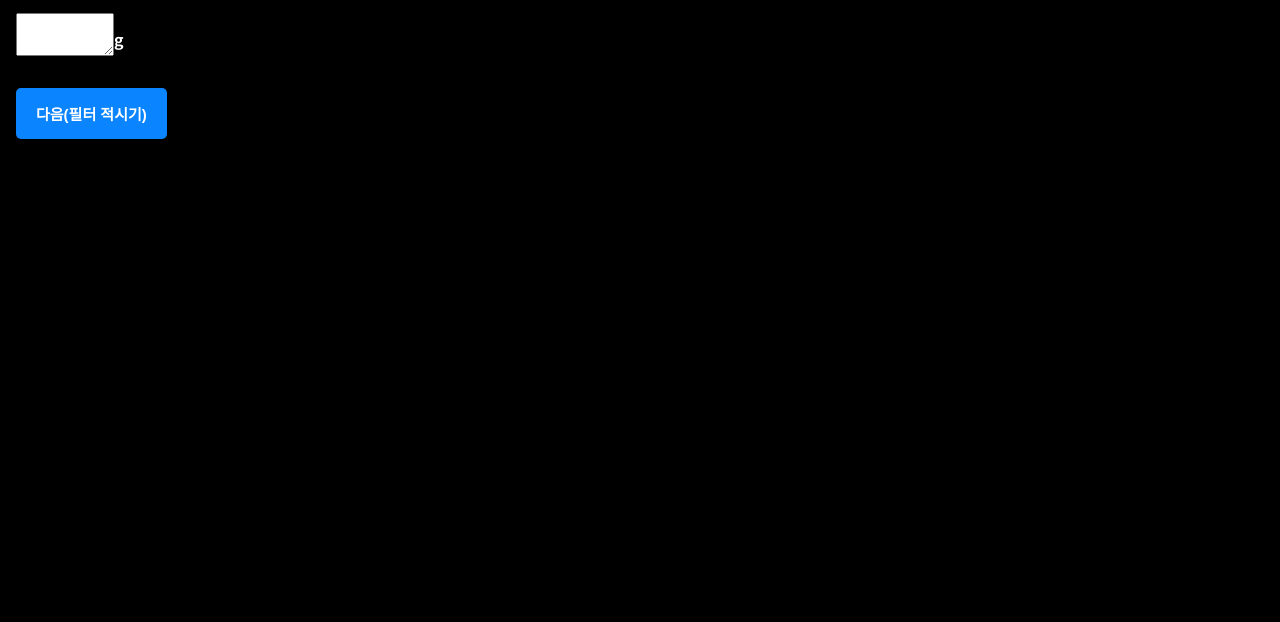
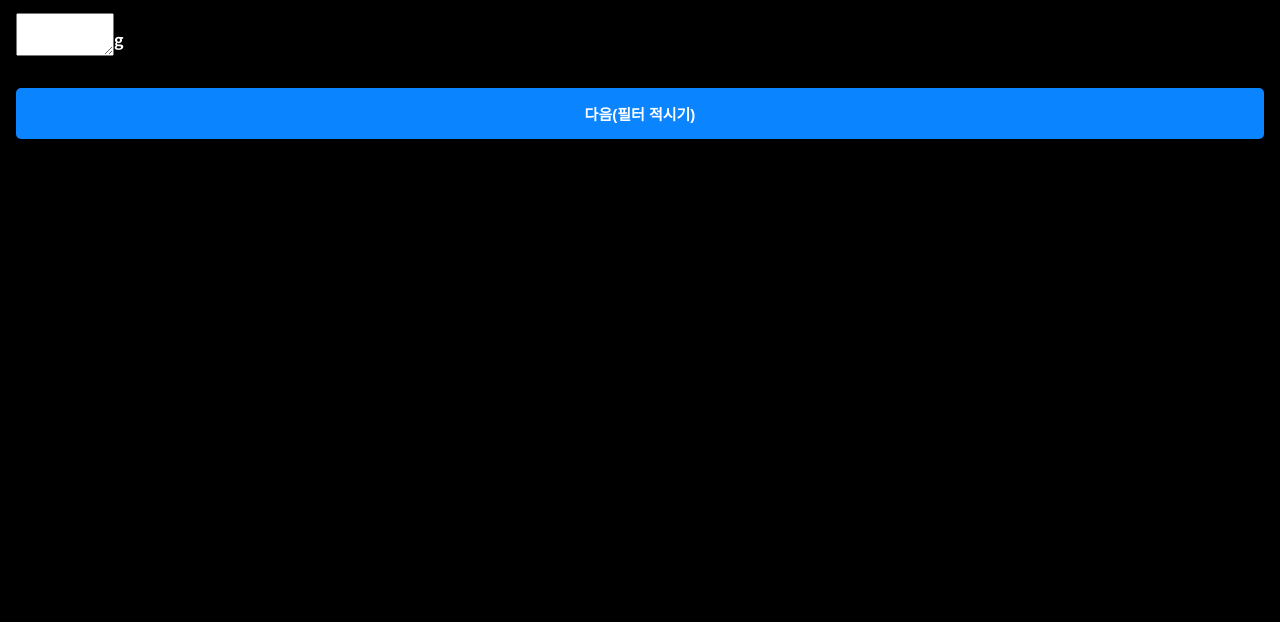
Before and after one commit to SingJn/Brewing-Assistant, a website built with Parcel: page index.html in a window 1280 px wide. Shown: the part 178-800 px from the top of the page. Built offline with nearby package versions, Linux system fonts and the light colour scheme.

Commit message:
button size update

```diff
--- a/src/style.css
+++ b/src/style.css
@@ -14,6 +14,10 @@ button {
   border-radius: 5px;
   border: none;
   padding: 0px 20px;
+}
+
+.next-button {
+  width: 100%;
 }
 
 button > p {
```
